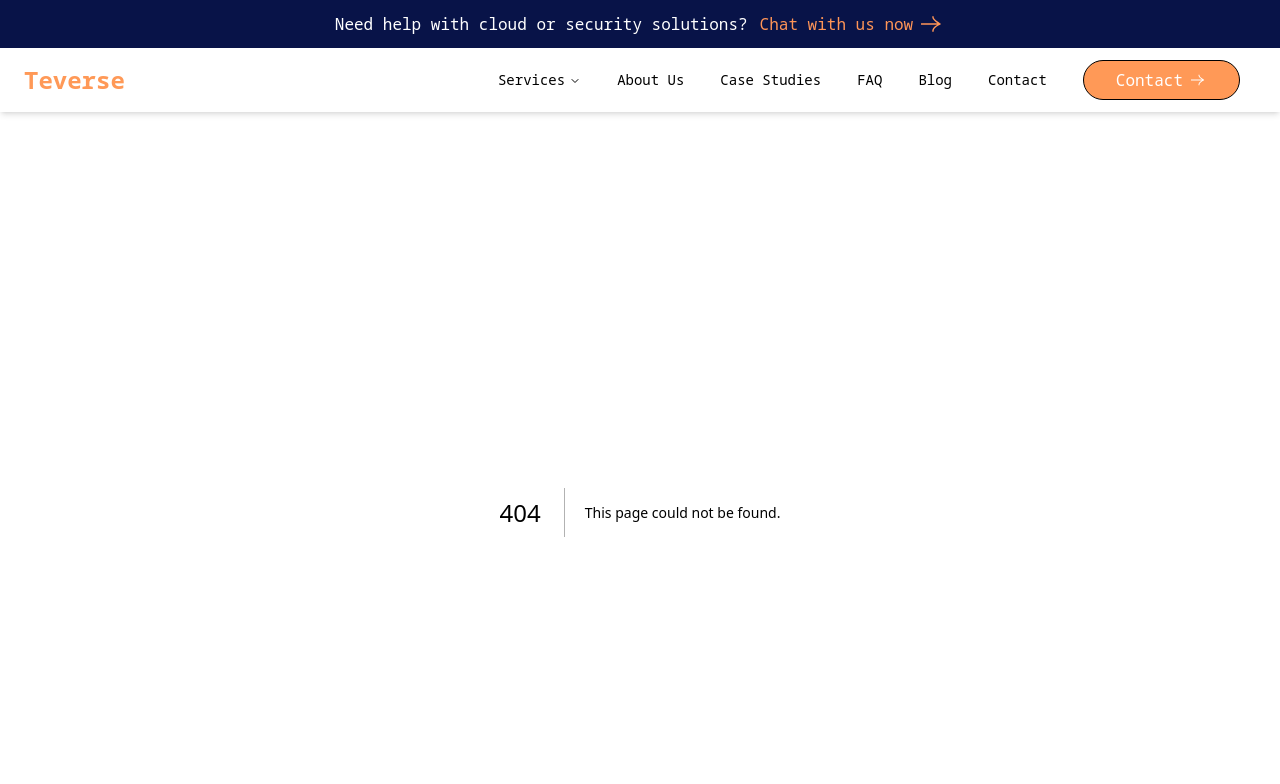
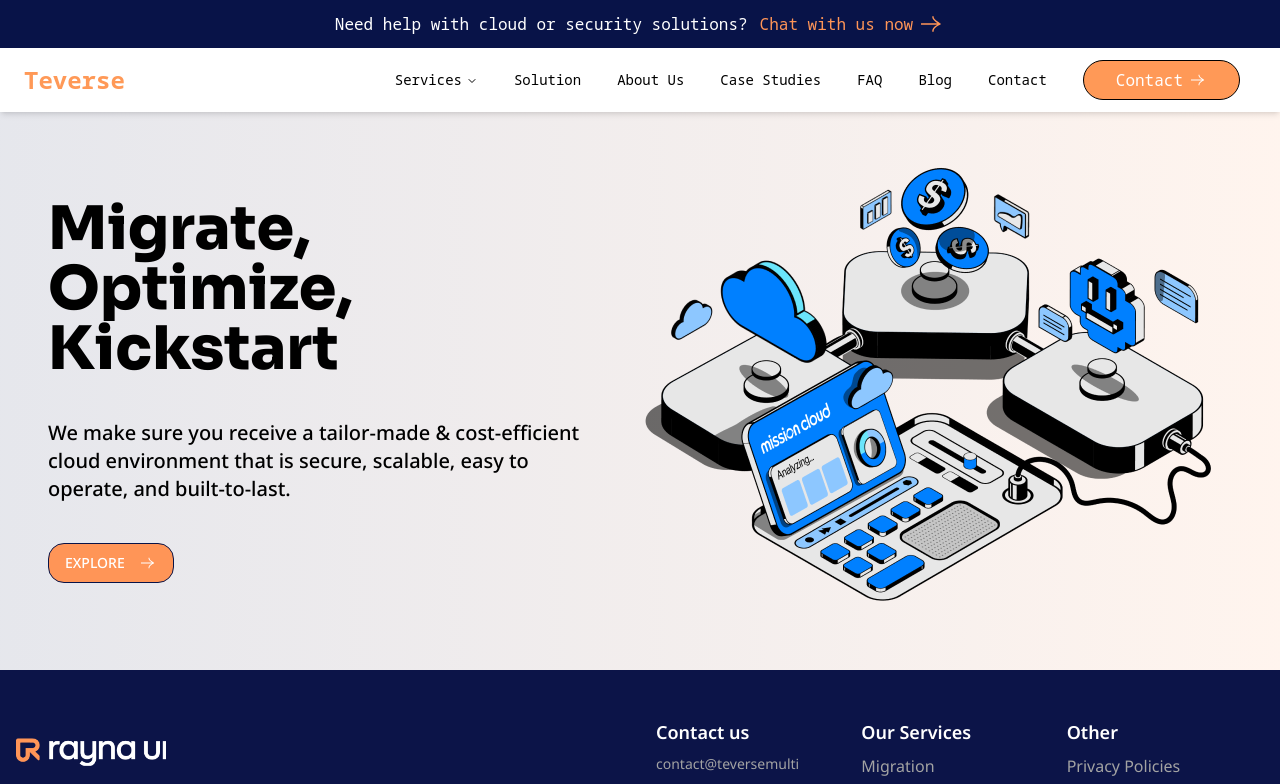
Before and after one commit to Lukman10a/web-agency, a Next.js app: page /solution in a window 1280 px wide. Before the commit this address had no page. Shown: the top 784 px of the page. Built offline with nearby package versions, Linux system fonts and the light colour scheme.

Commit message:
create hero section of the solution page

```diff
--- a/src/components/shared/navbar.tsx
+++ b/src/components/shared/navbar.tsx
@@ -12,6 +12,7 @@
 import { Button } from "../ui/button";
 import ArrowIcon from "../icons/arrow";
 import { MobileNav } from "./mobile-nav"; // Import MobileNav
+import Link from "next/link";
 
 export interface NavItem {
   title: string;
@@ -30,6 +31,7 @@
       { title: "Managed Consulting", href: "#managed-consulting" },
     ],
   },
+  { title: "Solution", href: "/solution" },
   { title: "About Us", href: "about-us" },
   { title: "Case Studies", href: "case-studies" },
   { title: "FAQ", href: "#faq" },
@@ -47,9 +49,13 @@
     <nav className="bg-white shadow-md px-6 text-black font-mono sm:px-6 lg:px-8">
       <div className="flex justify-between items-center h-16 max-w-7xl mx-auto">
         <div className="flex">
-          <div className="flex-shrink-0 flex items-center">
-            <span className="text-2xl font-bold text-orange-600">Teverse</span>
-          </div>
+          <Link href="/">
+            <div className="flex-shrink-0 flex items-center">
+              <span className="text-2xl font-bold text-orange-600">
+                Teverse
+              </span>
+            </div>
+          </Link>
         </div>
 
         {/* Mobile Navigation */}
--- /dev/null
+++ b/src/pages/solution.tsx
@@ -0,0 +1,34 @@
+import Image from "next/image";
+import React from "react";
+import solutionHero from "../../public/images/solution-hero.png";
+import { Button } from "@/components/ui/button";
+import ArrowIcon from "@/components/icons/arrow";
+
+export default function Solution() {
+  return (
+    <section>
+      <div className="flex items-center gap-10 bg-gradient-to-r from-[rgba(8,19,72,0.1)] to-[rgba(255,149,87,0.1)] p-12">
+        <article className="space-y-10">
+          <h1 className="font-sora font-extrabold text-6xl animate-fade-in-up">
+            <span className="block">Migrate, Optimize,</span>
+            <span className="block">Kickstart</span>
+          </h1>
+          <p className="font-medium text-xl animate-fade-in-up delay-[200ms] font-sans">
+            We make sure you receive a tailor-made & cost-efficient cloud
+            environment that is secure, scalable, easy to operate, and
+            built-to-last.
+          </p>
+          <Button className="border border-[#081348] flex gap-4 items-center bg-orange-650 w-fit rounded-2xl text-white transition duration-500 transform hover:scale-105 hover:bg-orange-600">
+            <span>EXPLORE</span>
+            <ArrowIcon />
+          </Button>
+        </article>
+        <Image
+          src={solutionHero}
+          alt="solution-hero"
+          className="animate-fade-in-up delay-[500ms]"
+        />
+      </div>
+    </section>
+  );
+}
--- a/tailwind.config.ts
+++ b/tailwind.config.ts
@@ -175,10 +175,15 @@
           from: { transform: "translateY(0)" },
           to: { transform: "translateY(calc(-100% - var(--gap)))" },
         },
+        fadeInUp: {
+          "0%": { opacity: "0", transform: "translateY(10px)" },
+          "100%": { opacity: "1", transform: "translateY(0)" },
+        },
       },
       animation: {
         "marquee-horizontal": "marquee-x var(--duration) infinite linear",
         "marquee-vertical": "marquee-y var(--duration) linear infinite",
+        "fade-in-up": "fadeInUp 0.7s ease-in-out forwards",
       },
     },
   },
```
Also changed, not shown: public/images/solution-hero.png (added).
